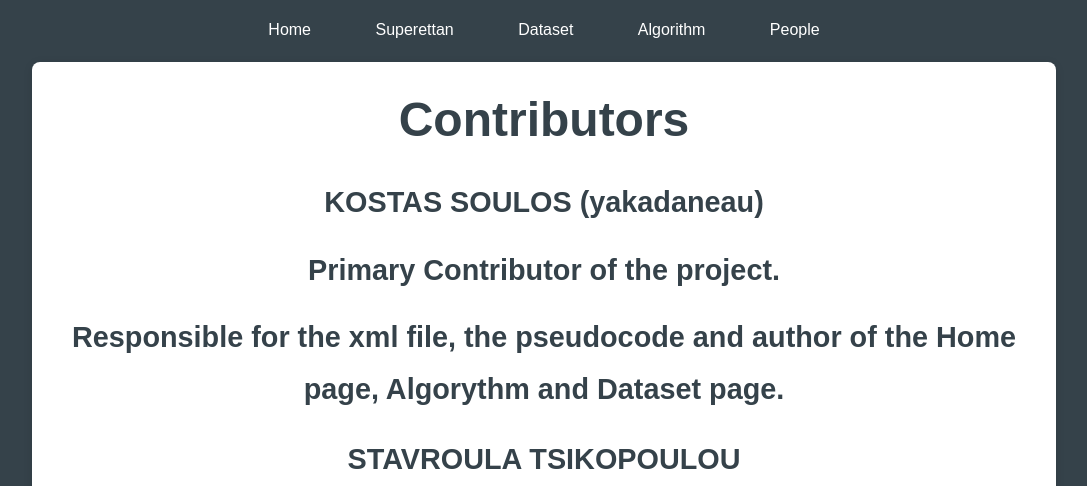
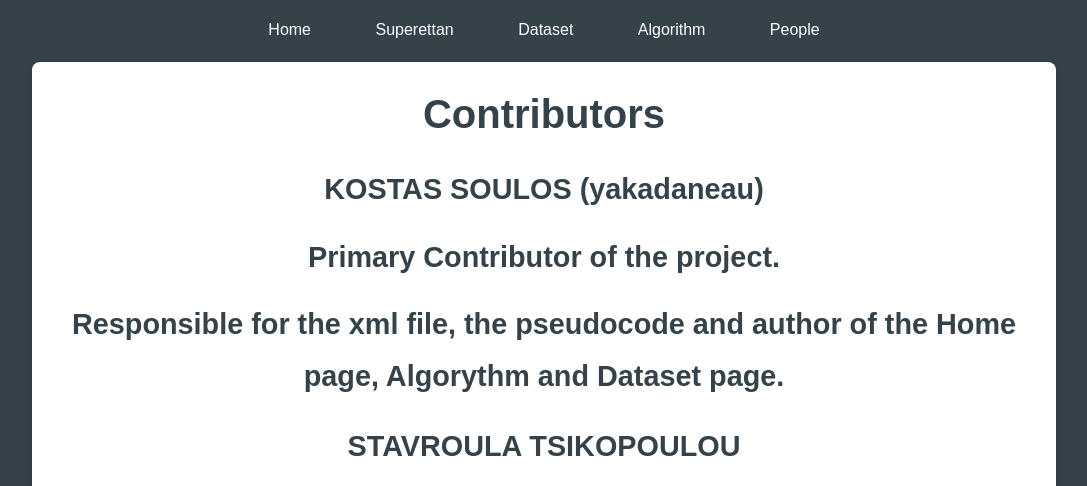
Before and after one commit to StaviTsik/JoyPoints, a plain HTML site: page docs/people.html in a window 1280 px wide. Shown: the part 245-731 px from the top of the page, without its empty margins (96-1183 px from the left). Drawn offline with Linux system fonts and the light colour scheme.

Commit message:
Update people.html

```diff
--- a/docs/people.html
+++ b/docs/people.html
@@ -22,7 +22,7 @@
         </nav>
     <div class="main-content">
     <div class="container">
-        <h1 style="font-size:300%;">Contributors</h1>
+        <h1>Contributors</h1>
         <h2>KOSTAS SOULOS (yakadaneau)<h2>
         <p>Primary Contributor of the project.</p>
         <p>Responsible for the xml file, the pseudocode and author of the Home page, Algorythm and Dataset page.</p>
```
